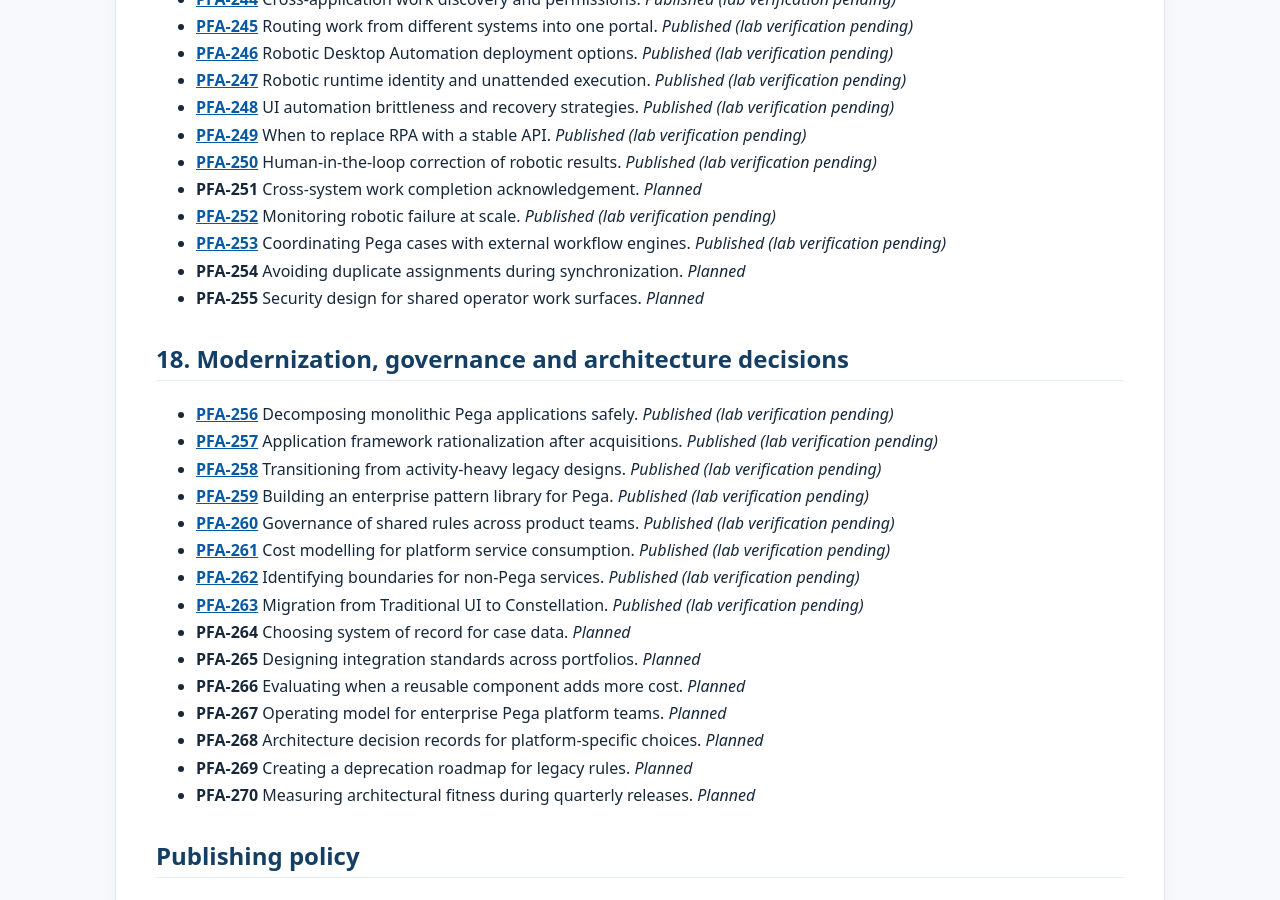
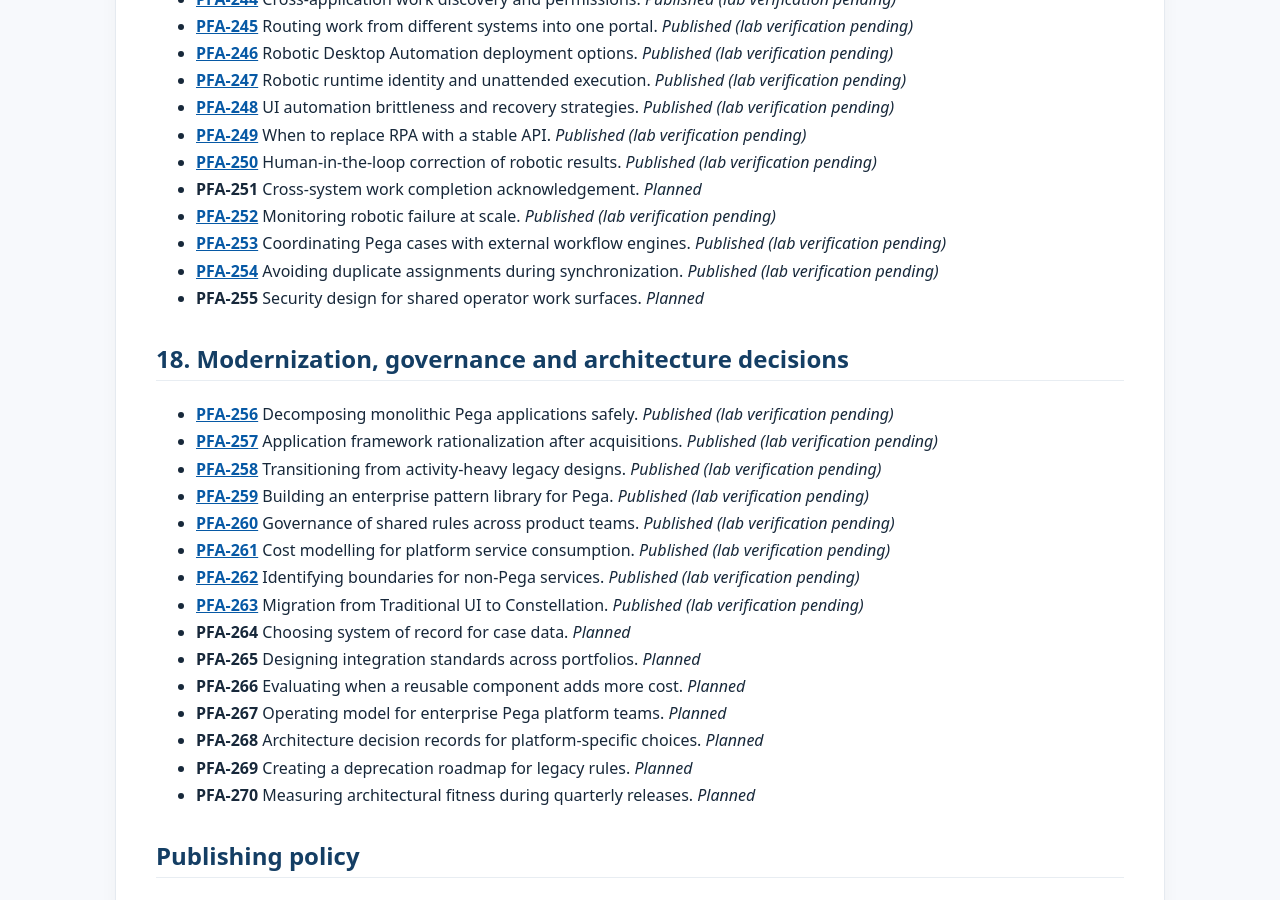
Before and after one commit to chandransandeep/pega-feature-atlas, a Jekyll site: the page built from docs/feature-inventory.md, in a window 1280 px wide and 900 px high, scrolled down 9165 px. Built offline with Jekyll 4.4.1, drawn with Linux system fonts in a browser that asks for light colours.

Commit message:
Publish PFA-254: pfa-254-avoiding-duplicate-assignments-during-synchronization

```diff
--- a/docs/commit-date-register.tsv
+++ b/docs/commit-date-register.tsv
@@ -260,3 +260,4 @@ docs/articles/ai-assistance/pfa-240-designing-safe-escalation-from-ai-assistant-
 docs/articles/robotic-automation/pfa-250-human-in-the-loop-correction-of-robotic-results.md	2023-04-26	2026-10-31T06:08:24+00:00	random_past_date
 docs/articles/robotic-operations/pfa-252-monitoring-robotic-failure-at-scale.md	2022-08-19	2026-10-31T06:08:32+00:00	random_past_date
 docs/articles/workflow-orchestration/pfa-253-coordinating-pega-cases-with-external-workflow-engines.md	2025-02-16	2026-10-31T06:08:32+00:00	random_past_date
+docs/articles/case-concurrency/pfa-254-avoiding-duplicate-assignments-during-synchronization.md	2024-10-24	2026-10-31T06:08:40+00:00	random_past_date
--- a/docs/feature-inventory.md
+++ b/docs/feature-inventory.md
@@ -367,7 +367,7 @@ This is the editorial plan for Pega Feature Atlas. It is not a list of completed
 - **PFA-251** Cross-system work completion acknowledgement. _Planned_
 - **[PFA-252](articles/robotic-operations/pfa-252-monitoring-robotic-failure-at-scale.md)** Monitoring robotic failure at scale. _Published (lab verification pending)_
 - **[PFA-253](articles/workflow-orchestration/pfa-253-coordinating-pega-cases-with-external-workflow-engines.md)** Coordinating Pega cases with external workflow engines. _Published (lab verification pending)_
-- **PFA-254** Avoiding duplicate assignments during synchronization. _Planned_
+- **[PFA-254](articles/case-concurrency/pfa-254-avoiding-duplicate-assignments-during-synchronization.md)** Avoiding duplicate assignments during synchronization. _Published (lab verification pending)_
 - **PFA-255** Security design for shared operator work surfaces. _Planned_
 
 <a id="section-18"></a>
```
Also changed, not shown: README.md, docs/articles/case-concurrency/pfa-254-avoiding-duplicate-assignments-during-synchronization.md (renamed from drafts/pfa-254-avoiding-duplicate-assignments-during-synchronization.md).
